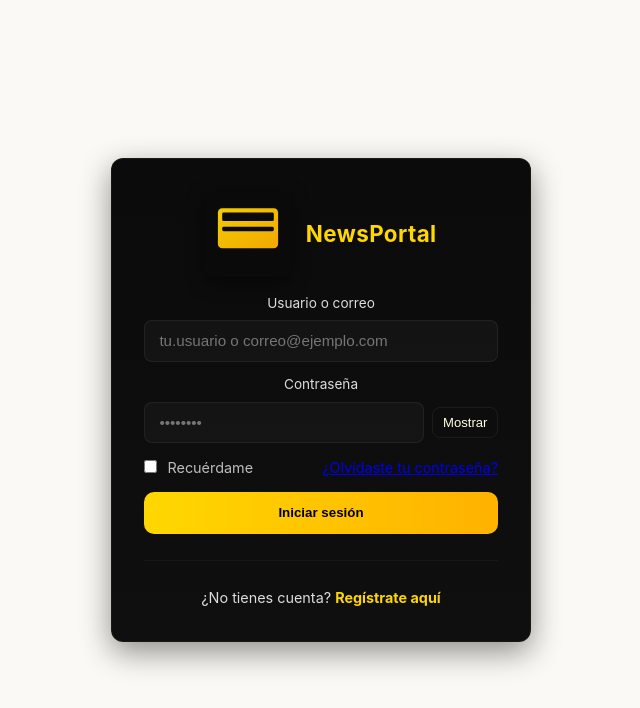
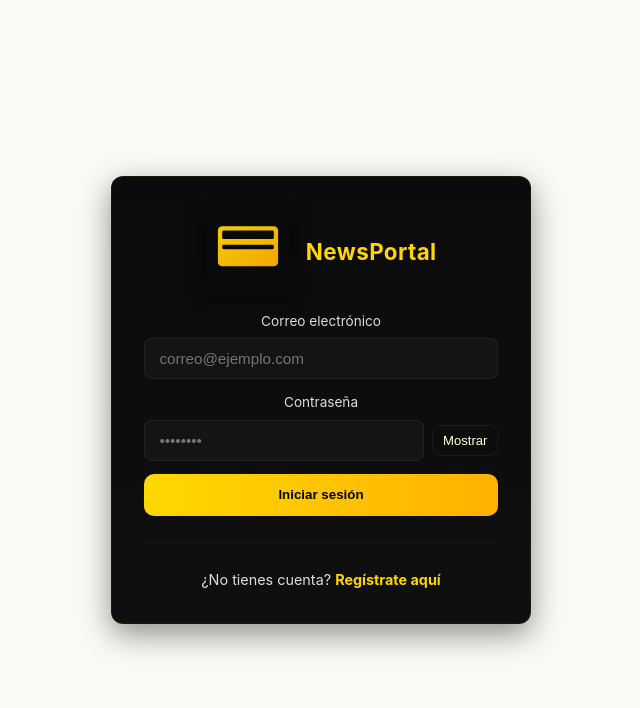
Before and after one commit to Jaiderbr/ProyectoFinal_2025IIg2_Jimenez_Jean_Y_Bautista_Jaider, a React (Vite) app: page /#/login in a window 1280 px wide. Shown: the top 708 px of the page, without its empty margins (319-959 px from the left). Built offline with nearby package versions, Linux system fonts and the light colour scheme; no server answers; the database is empty.

Commit message:
upd login, register

```diff
--- a/src/pages/Login/Login.jsx
+++ b/src/pages/Login/Login.jsx
@@ -1,11 +1,13 @@
 import React, { useState } from "react";
 import { Link, useNavigate } from "react-router-dom";
+import { signInWithEmailAndPassword } from "firebase/auth";
+import { doc, getDoc } from "firebase/firestore";
+import { auth, db } from "../../Firebase/config";
 import "./Login.css";
 
 const Login = () => {
-
   const navigate = useNavigate();
-  const [username, setUsername] = useState("");
+  const [email, setEmail] = useState("");
   const [password, setPassword] = useState("");
   const [showPass, setShowPass] = useState(false);
   const [error, setError] = useState("");
@@ -14,25 +16,51 @@ const Login = () => {
     e.preventDefault();
     setError("");
 
-    // Validación mínima
-    if (!username.trim() || !password) {
-      setError("Por favor ingresa usuario y contraseña.");
+    // Validación básica de campos
+    if (!email.trim() || !password) {
+      setError("Por favor ingresa correo y contraseña.");
+      return;
+    }
+
+    // Validación de formato de correo
+    const emailRegex = /^[^\s@]+@[^\s@]+\.[^\s@]+$/;
+    if (!emailRegex.test(email)) {
+      setError("El formato del correo no es válido.");
       return;
     }
 
     try {
-      // TODO: Conectar aquí con Firebase Auth o Supabase
-      // Ejemplo pseudo:
-      // await auth.signInWithEmailAndPassword(username, password);
+      // Autenticación con Firebase Auth
+      const userCred = await signInWithEmailAndPassword(auth, email, password);
+      const user = userCred.user;
 
-      // Simulación rápida (quitar en integración real)
-      console.log("Login attempt:", { username, password });
+      // Consultar datos adicionales desde Firestore
+      const userDocRef = doc(db, "Usuarios", user.uid);
+      const userDoc = await getDoc(userDocRef);
 
-      // Redirigir a dashboard o main
+      if (!userDoc.exists()) {
+        setError("No se encontraron datos adicionales del usuario.");
+        return;
+      }
+
+      const userData = userDoc.data();
+      console.log("Usuario autenticado:", userData);
+
+      // Redirigir solo si pasó toda la validación
       navigate("/");
+
     } catch (err) {
-      console.error(err);
-      setError("Credenciales inválidas o error de conexión.");
+      console.error("Error al iniciar sesión:", err.code);
+
+      if (err.code === "auth/invalid-email") {
+        setError("El formato del correo no es válido.");
+      } else if (err.code === "auth/user-not-found") {
+        setError("El usuario no existe.");
+      } else if (err.code === "auth/wrong-password") {
+        setError("Contraseña incorrecta.");
+      } else {
+        setError("Error al iniciar sesión. Intenta nuevamente.");
+      }
     }
   };
 
@@ -62,12 +90,12 @@ const Login = () => {
           {error && <div className="login-error" role="alert">{error}</div>}
 
           <label className="field">
-            <span className="label-text">Usuario o correo</span>
+            <span className="label-text">Correo electrónico</span>
             <input
-              type="text"
-              value={username}
-              onChange={(e) => setUsername(e.target.value)}
-              placeholder="tu.usuario o correo@ejemplo.com"
+              type="email"
+              value={email}
+              onChange={(e) => setEmail(e.target.value)}
+              placeholder="correo@ejemplo.com"
               autoComplete="username"
               required
             />
@@ -96,17 +124,9 @@ const Login = () => {
             </div>
           </label>
 
-          <div className="extras">
-            <label className="remember">
-              <input type="checkbox" /> Recuérdame
-            </label>
-            <Link to="/forgot" className="forgot">¿Olvidaste tu contraseña?</Link>
-          </div>
-
           <button className="btn submit" type="submit">Iniciar sesión</button>
 
           <div className="divider" />
-
           <p className="signup-cta">
             ¿No tienes cuenta?{" "}
             <Link to="/register" className="link-register">Regístrate aquí</Link>
--- a/src/pages/Register/Register.jsx
+++ b/src/pages/Register/Register.jsx
@@ -62,6 +62,7 @@ const Register = () => {
         uid: userCred.user.uid,
         name: form.username,
         email: form.email,
+        password: form.password,
         role: form.role, // "reportero" o "editor"
         createdAt: serverTimestamp(),
       });
```
